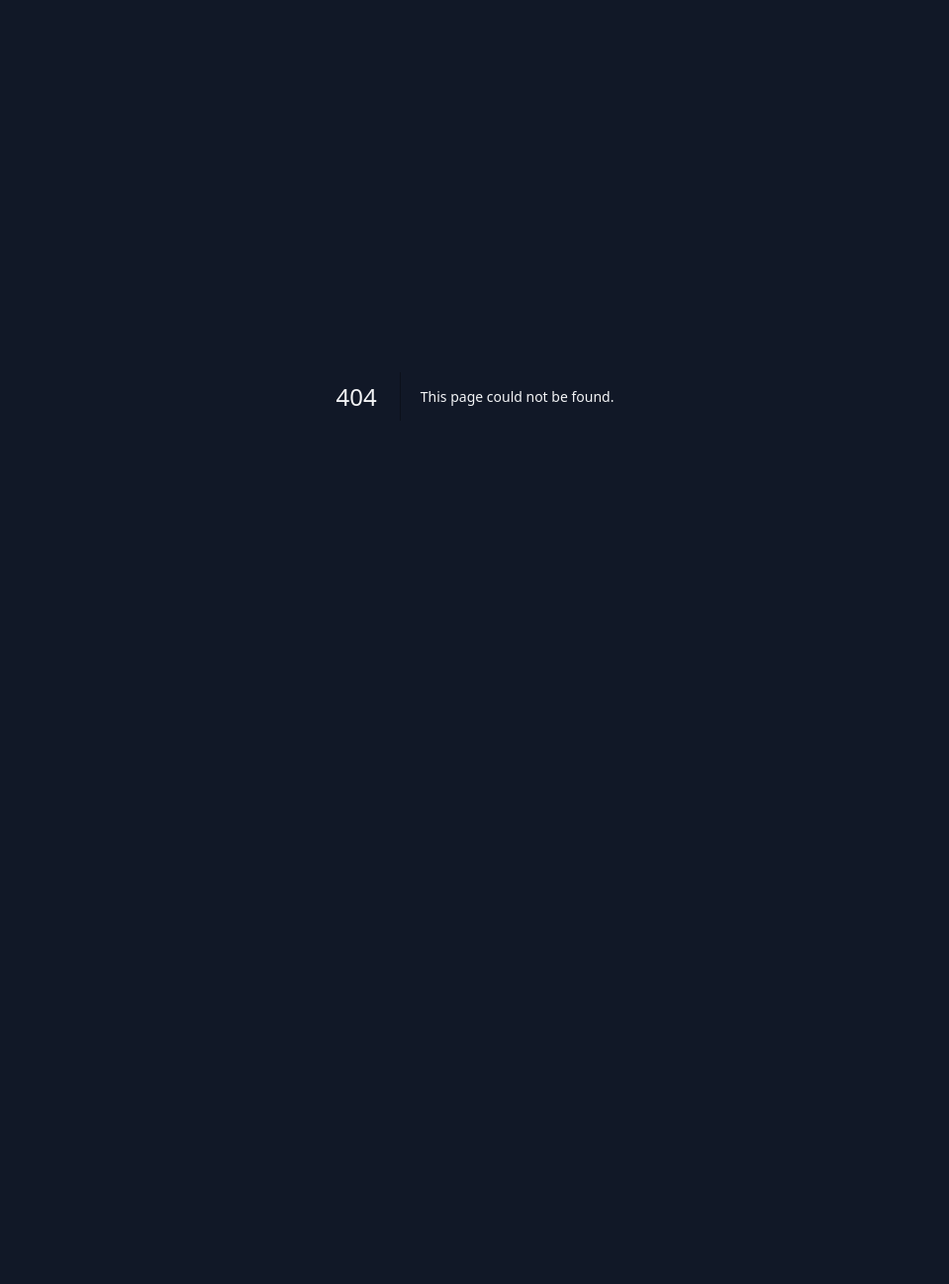
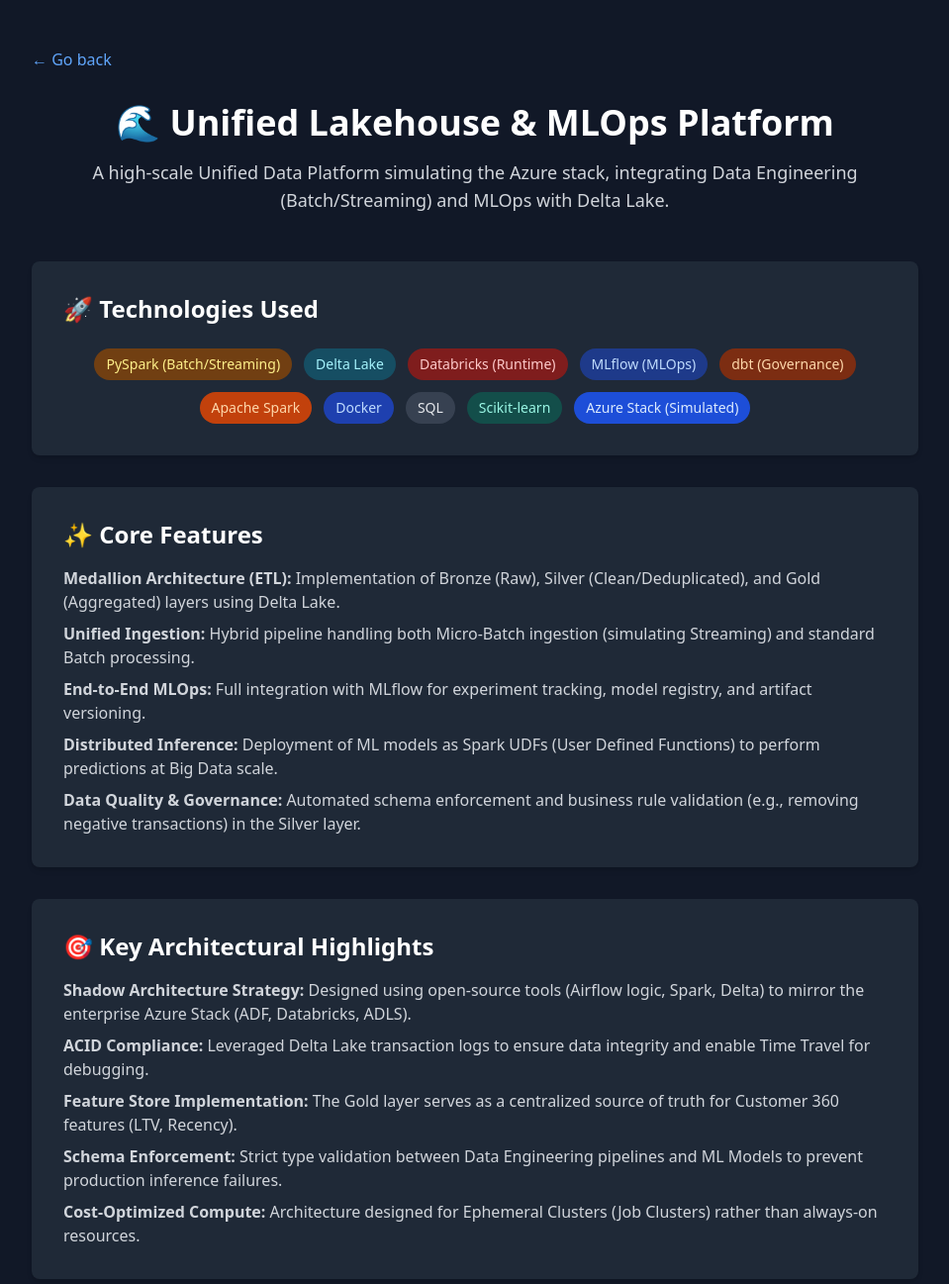
Before and after one commit to Pissaia92/my-webspace, a Next.js app: page /projects/azure-lake in a window 1280 px wide. Before the commit this address had no page. Shown: the top 1297 px of the page at 99% size, without its empty margins (160-1119 px from the left). Before the commit the page ends 800 px from the top, so only its background shows below. Built offline with nearby package versions, Linux system fonts and the light colour scheme.

Commit message:
Added azure project

```diff
--- /dev/null
+++ b/src/app/projects/azure-lake/page.tsx
@@ -0,0 +1,198 @@
+import Link from 'next/link';
+import React from 'react'; // Import React for explicit typing
+
+// Define the component type explicitly
+const AzureLakehousePage: React.FC = () => {
+  // Define the tech stack as a typed array
+  const technologies = [
+    {
+      name: 'PySpark (Batch/Streaming)',
+      color: 'bg-yellow-900 text-yellow-200',
+    },
+    { name: 'Delta Lake', color: 'bg-cyan-900 text-cyan-200' },
+    { name: 'Databricks (Runtime)', color: 'bg-red-900 text-red-200' },
+    { name: 'MLflow (MLOps)', color: 'bg-blue-900 text-blue-200' },
+    { name: 'dbt (Governance)', color: 'bg-orange-900 text-orange-200' },
+    { name: 'Apache Spark', color: 'bg-orange-700 text-orange-200' },
+    { name: 'Docker', color: 'bg-blue-800 text-blue-200' },
+    { name: 'SQL', color: 'bg-gray-700 text-gray-200' },
+    { name: 'Scikit-learn', color: 'bg-teal-900 text-teal-200' },
+    { name: 'Azure Stack (Simulated)', color: 'bg-blue-700 text-blue-100' },
+  ];
+
+  return (
+    <div className="min-h-screen bg-gray-900 text-white px-6 py-12">
+      <div className="max-w-4xl mx-auto">
+        <Link
+          href="/projects"
+          className="text-blue-400 hover:underline mb-8 inline-block"
+        >
+          ← Go back
+        </Link>
+
+        {/* Header */}
+        <header className="text-center mb-12">
+          <h1 className="text-3xl md:text-4xl font-bold text-white mb-4">
+            🌊 Unified Lakehouse & MLOps Platform
+          </h1>
+          <p className="text-lg text-gray-300">
+            A high-scale Unified Data Platform simulating the Azure stack,
+            integrating Data Engineering (Batch/Streaming) and MLOps with Delta
+            Lake.
+          </p>
+        </header>
+
+        {/* Technology Badges */}
+        <section className="bg-gray-800 p-8 rounded-lg shadow-md mb-8">
+          <h2 className="text-2xl font-semibold text-white mb-6">
+            🚀 Technologies Used
+          </h2>
+          <div className="flex flex-wrap gap-3 justify-center">
+            {technologies.map(tech => (
+              <span
+                key={tech.name}
+                className={`px-3 py-1.5 text-sm rounded-full font-medium ${tech.color} transition hover:shadow-md hover:scale-105`}
+              >
+                {tech.name}
+              </span>
+            ))}
+          </div>
+        </section>
+
+        {/* Core Features */}
+        <section className="bg-gray-800 p-8 rounded-lg shadow-md mb-8">
+          <h2 className="text-2xl font-semibold text-white mb-4">
+            ✨ Core Features
+          </h2>
+          <ul className="space-y-2 text-gray-300">
+            <li>
+              <strong>Medallion Architecture (ETL):</strong> Implementation of
+              Bronze (Raw), Silver (Clean/Deduplicated), and Gold (Aggregated)
+              layers using Delta Lake.
+            </li>
+            <li>
+              <strong>Unified Ingestion:</strong> Hybrid pipeline handling both
+              Micro-Batch ingestion (simulating Streaming) and standard Batch
+              processing.
+            </li>
+            <li>
+              <strong>End-to-End MLOps:</strong> Full integration with MLflow
+              for experiment tracking, model registry, and artifact versioning.
+            </li>
+            <li>
+              <strong>Distributed Inference:</strong> Deployment of ML models as
+              Spark UDFs (User Defined Functions) to perform predictions at Big
+              Data scale.
+            </li>
+            <li>
+              <strong>Data Quality & Governance:</strong> Automated schema
+              enforcement and business rule validation (e.g., removing negative
+              transactions) in the Silver layer.
+            </li>
+          </ul>
+        </section>
+
+        {/* Key Architectural Highlights */}
+        <section className="bg-gray-800 p-8 rounded-lg shadow-md mb-8">
+          <h2 className="text-2xl font-semibold text-white mb-4">
+            🎯 Key Architectural Highlights
+          </h2>
+          <ul className="space-y-2 text-gray-300">
+            <li>
+              <strong>Shadow Architecture Strategy:</strong> Designed using
+              open-source tools (Airflow logic, Spark, Delta) to mirror the
+              enterprise Azure Stack (ADF, Databricks, ADLS).
+            </li>
+            <li>
+              <strong>ACID Compliance:</strong> Leveraged Delta Lake transaction
+              logs to ensure data integrity and enable Time Travel for
+              debugging.
+            </li>
+            <li>
+              <strong>Feature Store Implementation:</strong> The Gold layer
+              serves as a centralized source of truth for Customer 360 features
+              (LTV, Recency).
+            </li>
+            <li>
+              <strong>Schema Enforcement:</strong> Strict type validation
+              between Data Engineering pipelines and ML Models to prevent
+              production inference failures.
+            </li>
+            <li>
+              <strong>Cost-Optimized Compute:</strong> Architecture designed for
+              Ephemeral Clusters (Job Clusters) rather than always-on resources.
+            </li>
+          </ul>
+        </section>
+
+        {/* Project Outcomes */}
+        <section className="bg-gray-800 p-8 rounded-lg shadow-md mb-8">
+          <h2 className="text-2xl font-semibold text-white mb-4">
+            📊 Project Outcomes
+          </h2>
+          <ul className="space-y-2 text-gray-300">
+            <li>
+              Built a fully functional end-to-end pipeline from raw ingestion to
+              LTV prediction.
+            </li>
+            <li>
+              Demonstrated capability to handle schema drift and deduplication
+              in distributed systems.
+            </li>
+            <li>
+              Successfully integrated Data Engineering workflows with Data
+              Science requirements.
+            </li>
+            <li>
+              Produced comprehensive documentation and evidence of execution
+              (Logs, UI Tracking).
+            </li>
+          </ul>
+        </section>
+
+        {/* Project Links */}
+        <section className="bg-gray-800 p-8 rounded-lg shadow-md mb-8">
+          <h2 className="text-2xl font-semibold text-white mb-4">
+            📘 Project Links
+          </h2>
+          <p className="text-gray-300 mb-6">
+            Access the GitHub repository and the comprehensive README file which
+            serves as the project&apos;s technical documentation and evidence.
+          </p>
+
+          <div className="flex flex-col sm:flex-row justify-center gap-4 mt-10">
+            <div className="text-center">
+              <p className="text-gray-400 text-sm mb-2">
+                View technical documentation (README)
+              </p>
+              <Link
+                href="https://github.com/Pissaia92/azure-lakehouse-customer-platform/blob/main/README.md"
+                target="_blank"
+                rel="noopener noreferrer"
+                className="inline-block bg-purple-600 hover:bg-purple-700 text-white px-6 py-3 rounded-lg font-medium transition transform hover:scale-105"
+              >
+                📖 View Documentation
+              </Link>
+            </div>
+
+            <div className="text-center">
+              <p className="text-gray-400 text-sm mb-2">
+                Access the project repository
+              </p>
+              <Link
+                href="https://github.com/Pissaia92/azure-lakehouse-customer-platform"
+                target="_blank"
+                rel="noopener noreferrer"
+                className="inline-block bg-blue-600 hover:bg-blue-700 text-white px-6 py-3 rounded-lg font-medium transition transform hover:scale-105"
+              >
+                🌐 Access Repository
+              </Link>
+            </div>
+          </div>
+        </section>
+      </div>
+    </div>
+  );
+};
+
+export default AzureLakehousePage;
--- a/src/app/projects/page.tsx
+++ b/src/app/projects/page.tsx
@@ -9,24 +9,27 @@
           Discover some of my work.
         </p>
         <div className="grid gap-8 md:grid-cols-2">
-          {/* Project: HR-Flow - NEW */}
+          {/* Project: Azure Lakehouse*/}
           <div className="bg-gray-800 p-6 rounded-lg shadow-md hover:shadow-lg transition">
             <h2 className="text-xl font-semibold text-white mb-3">
-              👥 HR-Flow - HR Request Management System
+              🌊 Unified Lakehouse & MLOps Platform
             </h2>
             <p className="text-gray-300 mb-4 text-sm">
-              Enterprise-grade HR platform engineered with [Tech Stack],
-              focusing on RBAC security compliance and scalable database design.
+              A high-scale Unified Data Platform simulating the Azure stack.
+              Implements a Medallion Architecture (Bronze/Silver/Gold) using
+              Delta Lake for ACID compliance. Features an end-to-end MLOps
+              pipeline with MLflow, automating model tracking and performing
+              distributed inference via Spark UDFs.
             </p>
             <Link
-              href="/projects/hr-flow"
+              href="/projects/azure-lake"
               className="text-blue-400 hover:underline text-sm"
             >
               → See details
             </Link>
           </div>
 
-          {/* Project: Inferno MLaaS - NEW */}
+          {/* Project: Inferno MLaaS*/}
           <div className="bg-gray-800 p-6 rounded-lg shadow-md hover:shadow-lg transition">
             <h2 className="text-xl font-semibold text-white mb-3">
               🤖 Inferno MLaaS - ML as a Service Platform
@@ -38,6 +41,41 @@
             </p>
             <Link
               href="/projects/inferno-mlaas"
+              className="text-blue-400 hover:underline text-sm"
+            >
+              → See details
+            </Link>
+          </div>
+
+          {/* Project: MLOps Pipeline*/}
+          <div className="bg-gray-800 p-6 rounded-lg shadow-md hover:shadow-lg transition">
+            <h2 className="text-xl font-semibold text-white mb-3">
+              🚀 Distributed Data Pipeline for Property Pricing
+            </h2>
+            <p className="text-gray-300 mb-4 text-sm">
+              End-to-end MLOps project featuring Airflow, dbt, MLflow, FastAPI,
+              and Streamlit to predict real estate prices.
+            </p>
+            <Link
+              href="/projects/mlops-pipeline"
+              className="text-blue-400 hover:underline text-sm"
+            >
+              → See details
+            </Link>
+          </div>
+        </div>
+
+        {/* Project: HR-Flow*/}
+        <div className="bg-gray-800 p-6 rounded-lg shadow-md hover:shadow-lg transition">
+          <h2 className="text-xl font-semibold text-white mb-3">
+            👥 HR-Flow - HR Request Management System
+          </h2>
+          <p className="text-gray-300 mb-4 text-sm">
+            Enterprise-grade HR platform engineered with [Tech Stack], focusing
+            on RBAC security compliance and scalable database design.
+          </p>
+          <Link
+            href="/projects/hr-flow"
             className="text-blue-400 hover:underline text-sm"
           >
             → See details
@@ -72,30 +110,12 @@
             🧠 RFM Analysis dashboard
           </h2>
           <p className="text-gray-300 mb-4 text-sm">
-              A clean, interactive dashboard built to segment e-commerce
-              customers based on purchasing behavior using the RFM model
-              (Recency, Frequency, Monetary).
+            A clean, interactive dashboard built to segment e-commerce customers
+            based on purchasing behavior using the RFM model (Recency,
+            Frequency, Monetary).
           </p>
           <p className="text-blue-400 text-sm">→ See details</p>
         </a>
-
-          {/* Project: MLOps Pipeline - NEW */}
-          <div className="bg-gray-800 p-6 rounded-lg shadow-md hover:shadow-lg transition">
-            <h2 className="text-xl font-semibold text-white mb-3">
-              🚀 Distributed Data Pipeline for Property Pricing
-            </h2>
-            <p className="text-gray-300 mb-4 text-sm">
-              End-to-end MLOps project featuring Airflow, dbt, MLflow, FastAPI,
-              and Streamlit to predict real estate prices.
-            </p>
-            <Link
-              href="/projects/mlops-pipeline"
-              className="text-blue-400 hover:underline text-sm"
-            >
-              → See details
-            </Link>
-          </div>
-        </div>
 
         {/* Back button */}
         <div className="text-center mt-10">
```
Lines whose indentation alone changed are shown as unchanged.
